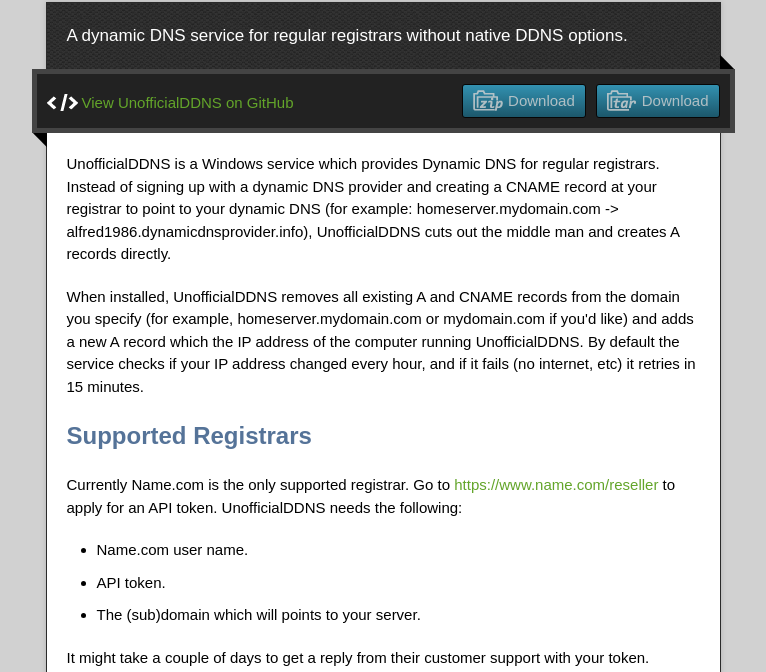
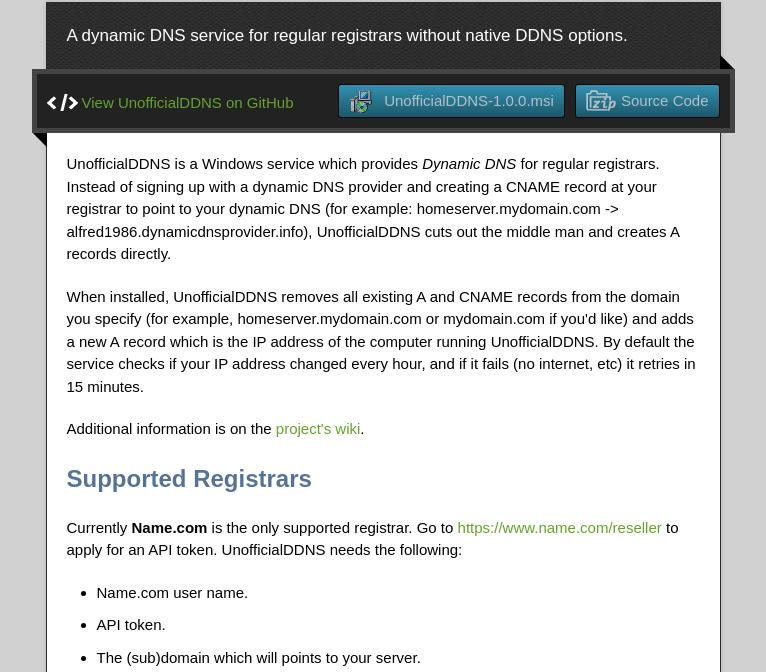
Before and after one commit to Robpol86/UnofficialDDNS, a plain HTML site: page index.html in a window 1280 px wide. Shown: the part 128-800 px from the top of the page, without its empty margins (257-1023 px from the left). Drawn offline with nearby package versions, Linux system fonts and the light colour scheme.

Commit message:
Gaug.es code and new download links.
1) Added the Gaug.es tracking code at the end of index.html.
2) Changed Gravatar image to a higher resolution one.
3) Added link to the wiki.
4) Changed download links to point to the installer. Used a new icon for
it too.

```diff
--- a/index.html
+++ b/index.html
@@ -29,8 +29,8 @@
       <div id="main" role="main">
         <div class="download-bar">
         <div class="inner">
-          <a href="https://github.com/Robpol86/UnofficialDDNS/tarball/master" class="download-button tar"><span>Download</span></a>
-          <a href="https://github.com/Robpol86/UnofficialDDNS/zipball/master" class="download-button zip"><span>Download</span></a>
+          <a href="https://github.com/Robpol86/UnofficialDDNS/zipball/master" class="download-button zip"><span>Source Code</span></a>
+          <a href="binaries/UnofficialDDNS-1.0.0.msi" class="download-button msi"><span>UnofficialDDNS-1.0.0.msi</span></a>
           <a href="https://github.com/Robpol86/UnofficialDDNS" class="code">View UnofficialDDNS on GitHub</a>
         </div>
         <span class="blc"></span><span class="trc"></span>
@@ -42,9 +42,11 @@
 records directly.</p>
 
 <p>When installed, UnofficialDDNS removes all existing A and CNAME records from the domain you specify (for example,
-homeserver.mydomain.com or mydomain.com if you'd like) and adds a new A record which the IP address of the computer
+homeserver.mydomain.com or mydomain.com if you'd like) and adds a new A record which is the IP address of the computer
 running UnofficialDDNS. By default the service checks if your IP address changed every hour, and if it fails (no
 internet, etc) it retries in 15 minutes.</p>
+
+<p>Additional information is on the <a href="https://github.com/Robpol86/UnofficialDDNS/wiki">project's wiki</a>.</p>
 
 <h2>
 <a name="supported-registrars" class="anchor" href="#supported-registrars"><span class="octicon octicon-link"></span></a>Supported Registrars</h2>
@@ -87,7 +89,7 @@
     </div>
     <footer>
       <div class="owner">
-      <p><a href="https://github.com/Robpol86" class="avatar"><img src="https://secure.gravatar.com/avatar/2c8ea59a9c707734a836571e6b343184?s=30&amp;d=https://a248.e.akamai.net/assets.github.com%2Fimages%2Fgravatars%2Fgravatar-user-420.png" width="48" height="48"/></a> <a href="https://github.com/Robpol86">Robpol86</a> maintains <a href="https://github.com/Robpol86/UnofficialDDNS">UnofficialDDNS</a></p>
+      <p><a href="https://github.com/Robpol86" class="avatar"><img src="https://secure.gravatar.com/avatar/5acddd4950fc0a928a39562c62b5da16?s=48" width="48" height="48"/></a> <a href="https://github.com/Robpol86">Robpol86</a> maintains <a href="https://github.com/Robpol86/UnofficialDDNS">UnofficialDDNS</a></p>
 
 
       </div>
@@ -113,5 +115,19 @@
             } catch(err) {}
           </script>
 
+            <script type="text/javascript">
+              var _gauges = _gauges || [];
+              (function() {
+                var t   = document.createElement('script');
+                t.type  = 'text/javascript';
+                t.async = true;
+                t.id    = 'gauges-tracker';
+                t.setAttribute('data-site-id', '51c6a8ff108d7b2bf8000115');
+                t.src = '//secure.gaug.es/track.js';
+                var s = document.getElementsByTagName('script')[0];
+                s.parentNode.insertBefore(t, s);
+              })();
+            </script>
+
 </body>
 </html>
--- a/stylesheets/stylesheet.css
+++ b/stylesheets/stylesheet.css
@@ -20,7 +20,6 @@
   padding: 0;
   border: 0;
   font-size: 100%;
-  font: inherit;
   vertical-align: baseline;
 }
 /* HTML5 display-role reset for older browsers */
@@ -239,11 +238,11 @@
   -webkit-transition: opacity ease-in-out 0.3s;
 }
 
-a.tar,
-a.tar span {
-  background: transparent url(../images/tar.png) no-repeat 0 0;
-  width: 30px;
-  height: 21px;
+a.msi,
+a.msi span {
+  background: transparent url(../images/msi.png) no-repeat 0 0;
+  width: 23px;
+  height: 23px;
   opacity: 0.8;
   display: inline-block;
   text-indent: -10000px;
@@ -266,7 +265,7 @@
 }
 
 a.zip:hover,
-a.tar:hover,
+a.msi:hover,
 a.code:hover {
   opacity: 1;
   -moz-opacity: 1;
```
Also changed, not shown: images/msi.png (added).
